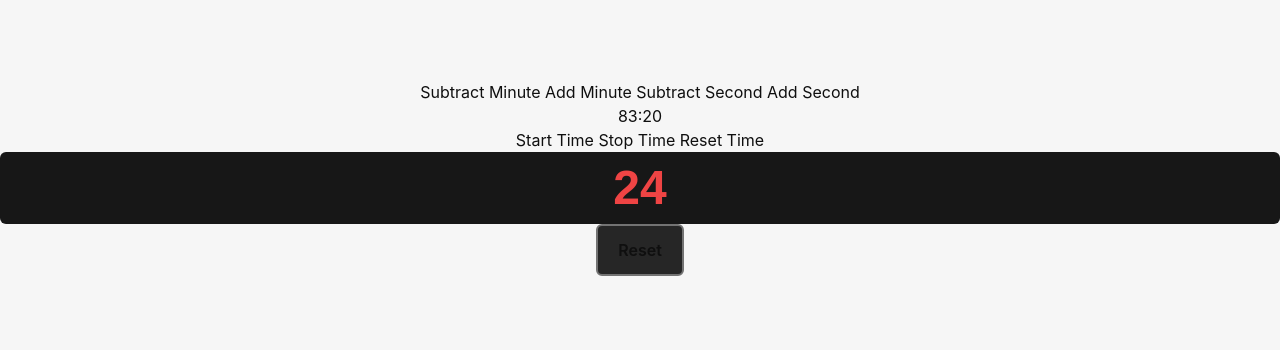
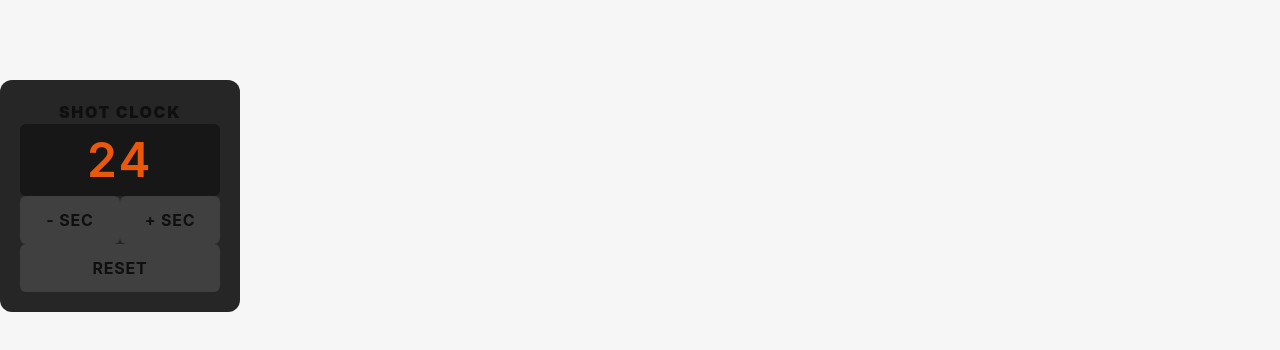
Before and after one commit to andrewjfei/tauri-splock, a Svelte app: page / in a window 1280 px wide. Shown: the top 350 px of the page. Built offline with nearby package versions, Linux system fonts and the light colour scheme.

Commit message:
[BASKETBALL] Create Shot Clock Component UI

```diff
--- a/src/App.svelte
+++ b/src/App.svelte
@@ -5,9 +5,9 @@
 </script>
 
 <main class="container">
-  <ClockDisplay />
+  <!-- <ClockDisplay /> -->
   <ShotClock />
-  <Button text="Reset"/>
+  <!-- <Button text="Reset"/> -->
   <!-- <h1>Welcome to Tauri!</h1>
 
   <div class="row">
--- a/src/components/Button.svelte
+++ b/src/components/Button.svelte
@@ -1,7 +1,9 @@
 <script lang="ts">
+    let className: string = "";
+	export { className as class };
     export let text: string = "Button";
 </script>
 
-<button class="px-5 py-3 self-center font-semibold tracking-normal border-solid border-2 border-neutral-500 rounded-md bg-neutral-800 hover:bg-neutral-700 transition-all">
-    {text}
+<button class="px-5 py-3 font-bold tracking-wider rounded-md bg-neutral-700 hover:bg-neutral-600 transition-all {className}">
+    {text.toUpperCase()}
 </button>
--- a/src/components/ClockDisplay.svelte
+++ b/src/components/ClockDisplay.svelte
@@ -1,93 +1,9 @@
 <script lang="ts">
-let secondsRemaining : number = 5000;
-
-let timer : any = null;
-
-function formatSeconds(seconds : number) {
-    let minutes : number = Math.floor(seconds / 60);
-
-    seconds %= 60;
-
-    return `${formatNumber(minutes)}:${formatNumber(seconds)}`;
-}
-
-function formatNumber(number: number) {
-    if (number < 10) {
-        return "0" + number;
-    }
-
-    return number.toString();
-}
-
-function startTime() {
-    // only create an interval if no timer is present
-    if (timer === null && secondsRemaining > 0) {
-        timer = setInterval(() => {
-            if (secondsRemaining > 0) {
-                secondsRemaining -= 1;
-                console.log(secondsRemaining);
-            } else {
-                // stop executing interval
-                clearInterval(timer);
-                timer = null;
-            }
-
-        }, 1000);
-    }
-}
-
-function stopTime() {
-    clearInterval(timer);
-    timer = null;
-}
-
-function resetTime() {
-    secondsRemaining = 10;
-}
-
-function validateTime(seconds : number) {
-    // ensure clock cannot be negative
-    if (seconds < 0) {
-        return 0;
-    }
-
-    if (seconds > 5999) {
-        return 5999; // set timer countdown to 99:59
-    }
-
-    return seconds;
-}
-
-function addSecond() {
-    let tmpSeconds = secondsRemaining + 1;
-    secondsRemaining = validateTime(tmpSeconds);
-}
-
-function addMinute() {
-    let tmpSeconds = secondsRemaining + 60;
-    secondsRemaining = validateTime(tmpSeconds);
-}
-
-function subtractSecond() {
-    let tmpSeconds = secondsRemaining - 1;
-    secondsRemaining = validateTime(tmpSeconds);
-}
-
-function subtractMinute() {
-    let tmpSeconds = secondsRemaining - 60;
-    secondsRemaining = validateTime(tmpSeconds);
-}
+    let className: string = "";
+    let clockTime: string = "24";
+	export { className as class, clockTime};
 </script>
 
-<div>
-    <button on:click={subtractMinute}>Subtract Minute</button>
-    <button on:click={addMinute}>Add Minute</button>
-    <button on:click={subtractSecond}>Subtract Second</button>
-    <button on:click={addSecond}>Add Second</button>
+<div class="px-5 py-3 inline-block tracking-wider font-semibold text-5xl text-orange-600 rounded-md bg-neutral-900 {className}">
+    {clockTime}
 </div>
-<p>{formatSeconds(secondsRemaining)}</p>
-<div>
-    <button on:click={startTime}>Start Time</button>
-    <button on:click={stopTime}>Stop Time</button>
-    <button on:click={resetTime}>Reset Time</button>
-</div>
--- /dev/null
+++ b/src/components/ClockTest.svelte
@@ -0,0 +1,93 @@
+<script lang="ts">
+let secondsRemaining : number = 5000;
+
+let timer : any = null;
+
+function formatSeconds(seconds : number) {
+    let minutes : number = Math.floor(seconds / 60);
+
+    seconds %= 60;
+
+    return `${formatNumber(minutes)}:${formatNumber(seconds)}`;
+}
+
+function formatNumber(number: number) {
+    if (number < 10) {
+        return "0" + number;
+    }
+
+    return number.toString();
+}
+
+function startTime() {
+    // only create an interval if no timer is present
+    if (timer === null && secondsRemaining > 0) {
+        timer = setInterval(() => {
+            if (secondsRemaining > 0) {
+                secondsRemaining -= 1;
+                console.log(secondsRemaining);
+            } else {
+                // stop executing interval
+                clearInterval(timer);
+                timer = null;
+            }
+
+        }, 1000);
+    }
+}
+
+function stopTime() {
+    clearInterval(timer);
+    timer = null;
+}
+
+function resetTime() {
+    secondsRemaining = 10;
+}
+
+function validateTime(seconds : number) {
+    // ensure clock cannot be negative
+    if (seconds < 0) {
+        return 0;
+    }
+
+    if (seconds > 5999) {
+        return 5999; // set timer countdown to 99:59
+    }
+
+    return seconds;
+}
+
+function addSecond() {
+    let tmpSeconds = secondsRemaining + 1;
+    secondsRemaining = validateTime(tmpSeconds);
+}
+
+function addMinute() {
+    let tmpSeconds = secondsRemaining + 60;
+    secondsRemaining = validateTime(tmpSeconds);
+}
+
+function subtractSecond() {
+    let tmpSeconds = secondsRemaining - 1;
+    secondsRemaining = validateTime(tmpSeconds);
+}
+
+function subtractMinute() {
+    let tmpSeconds = secondsRemaining - 60;
+    secondsRemaining = validateTime(tmpSeconds);
+}
+</script>
+
+<div>
+    <button on:click={subtractMinute}>Subtract Minute</button>
+    <button on:click={addMinute}>Add Minute</button>
+    <button on:click={subtractSecond}>Subtract Second</button>
+    <button on:click={addSecond}>Add Second</button>
+</div>
+<p>{formatSeconds(secondsRemaining)}</p>
+<div>
+    <button on:click={startTime}>Start Time</button>
+    <button on:click={stopTime}>Stop Time</button>
+    <button on:click={resetTime}>Reset Time</button>
+</div>
--- /dev/null
+++ b/src/components/Label.svelte
@@ -0,0 +1,7 @@
+<script lang="ts">
+    export let text: string = "Label";
+</script>
+
+<p class="font-black tracking-widest">
+    {text.toUpperCase()}
+</p>
--- a/src/components/ShotClock.svelte
+++ b/src/components/ShotClock.svelte
@@ -1,7 +1,19 @@
 <script lang="ts">
-    let shotClockValue: number = 24;
+    import Button from "./Button.svelte";
+    import Label from "./Label.svelte";
+    import ShotClockDisplay from "./ShotClockDisplay.svelte";
+    import Spacer from "./Spacer.svelte";
 </script>
 
-<div class="p-3 font-orbitron font-semibold text-5xl text-red-500 rounded-md bg-neutral-900">
-    {shotClockValue}
+<div class="flex flex-col w-60 p-5 rounded-xl bg-neutral-800">
+    <Label text="Shot Clock" />
+    <Spacer />
+    <ShotClockDisplay />
+    <Spacer size={2} />
+    <div class="flex">
+        <Button class="flex-1" text="- Sec" />
+        <Button class="flex-1" text="+ Sec" />
+    </div>
+    <Spacer size={2} />
+    <Button text="Reset" />
 </div>
--- /dev/null
+++ b/src/components/ShotClockDisplay.svelte
@@ -0,0 +1,10 @@
+<script lang="ts">
+    import ClockDisplay from "./ClockDisplay.svelte";
+
+    let className: string = "";
+	export { className as class };
+</script>
+
+<ClockDisplay class=" {className}">
+
+</ClockDisplay>
--- /dev/null
+++ b/src/components/Spacer.svelte
@@ -0,0 +1,7 @@
+<script lang="ts">
+    let size: number = 1;
+
+    export { size };
+</script>
+
+<div class="m-{size}"/>
```
